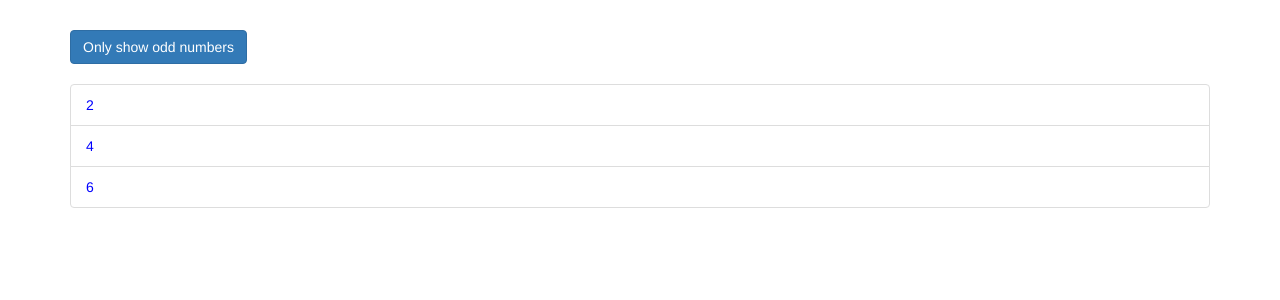
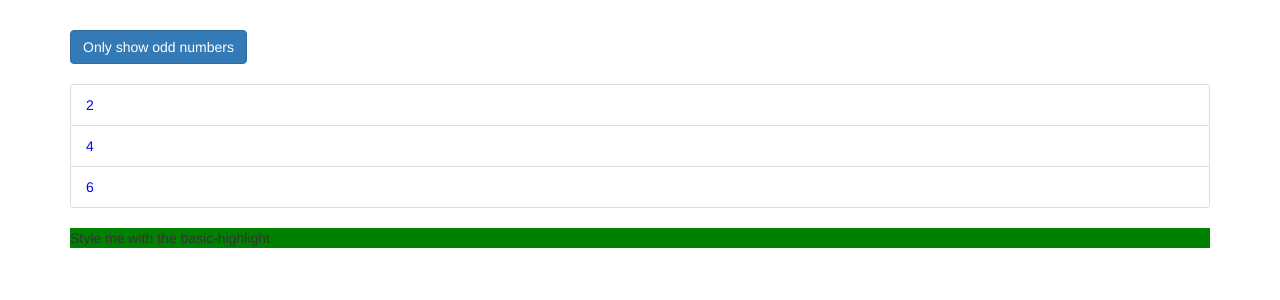
Before and after one commit to elvan/text-highlight-app-angular-directives, an Angular app: page / in a window 1280 px wide. Shown: the top 300 px of the page. Built offline with nearby package versions, Linux system fonts and the light colour scheme.

Commit message:
creating a basic attribute directive

```diff
--- a/src/app/app.component.html
+++ b/src/app/app.component.html
@@ -30,6 +30,8 @@
         </div>
       </ul>
 
+      <p appBasicHighlight>Style me with the basic-highlight</p>
+
       <ng-template [ngIf]="onlyOdd">
         <p>Only odd</p>
       </ng-template>
--- a/src/app/app.module.ts
+++ b/src/app/app.module.ts
@@ -2,9 +2,10 @@
 import { FormsModule } from '@angular/forms';
 import { BrowserModule } from '@angular/platform-browser';
 import { AppComponent } from './app.component';
+import { BasicHighlightDirective } from './basic-highlight/basic-highlight.directive';
 
 @NgModule({
-  declarations: [AppComponent],
+  declarations: [BasicHighlightDirective, AppComponent],
   imports: [BrowserModule, FormsModule],
   providers: [],
   bootstrap: [AppComponent],
--- /dev/null
+++ b/src/app/basic-highlight/basic-highlight.directive.ts
@@ -0,0 +1,12 @@
+import { Directive, ElementRef, OnInit } from '@angular/core';
+
+@Directive({
+  selector: '[appBasicHighlight]',
+})
+export class BasicHighlightDirective implements OnInit {
+  constructor(private elementRef: ElementRef) {}
+
+  ngOnInit(): void {
+    this.elementRef.nativeElement.style.backgroundColor = 'green';
+  }
+}
```
